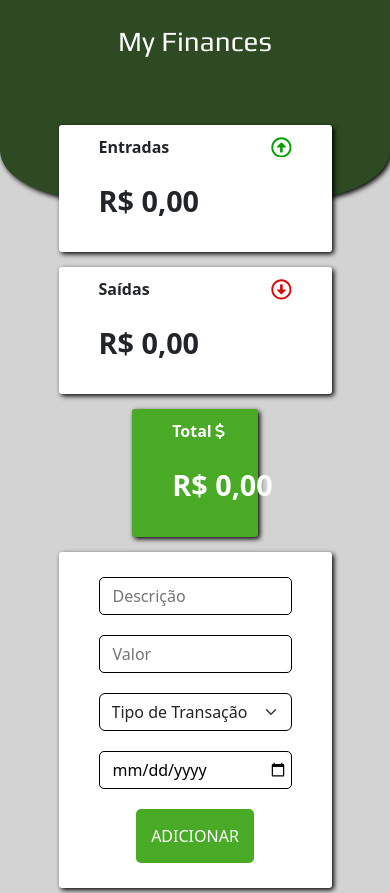
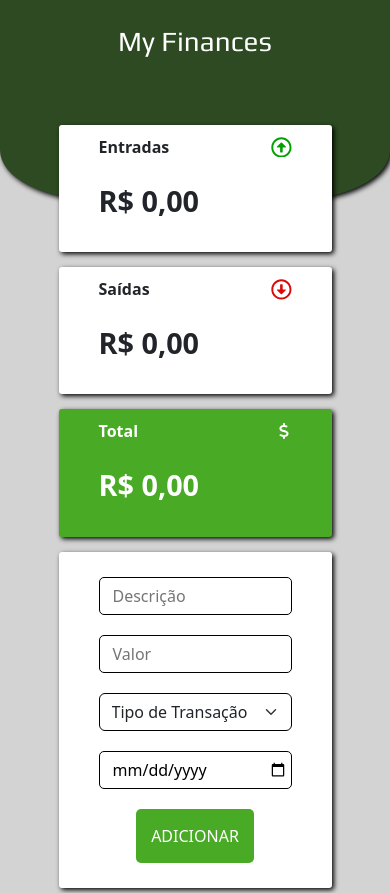
Before and after one commit to DavidSant021/controle-de-financas, a React (Vite) app: page / in a window 390 px wide. Shown: the top 893 px of the page. Built offline with nearby package versions, Linux system fonts and the light colour scheme.

Commit message:
corrigido largura do contentGreen

```diff
--- a/src/components/InfoCard/style.module.css
+++ b/src/components/InfoCard/style.module.css
@@ -48,6 +48,10 @@
     .infoContent {
         width: 70%;
     }
+
+    .infoContentGreen {
+        width: 70%;
+    }
 }
 
 @media (max-width: 350px) {
```
Also changed, not shown: 3 other files (tests, documents, lock files or other folders).
